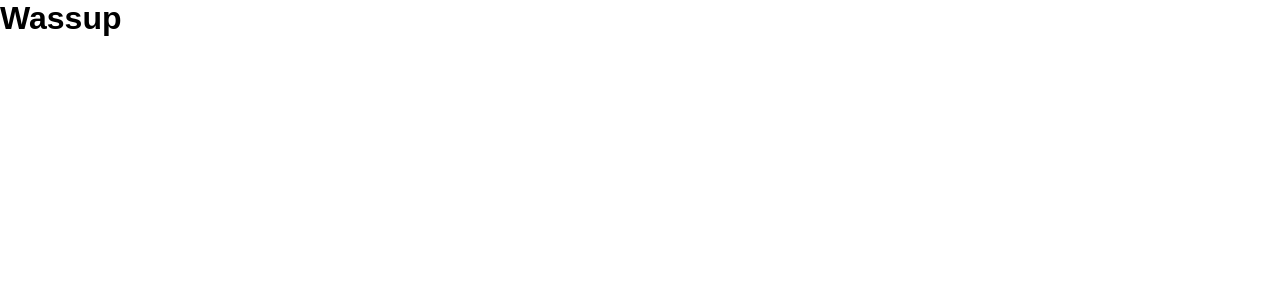
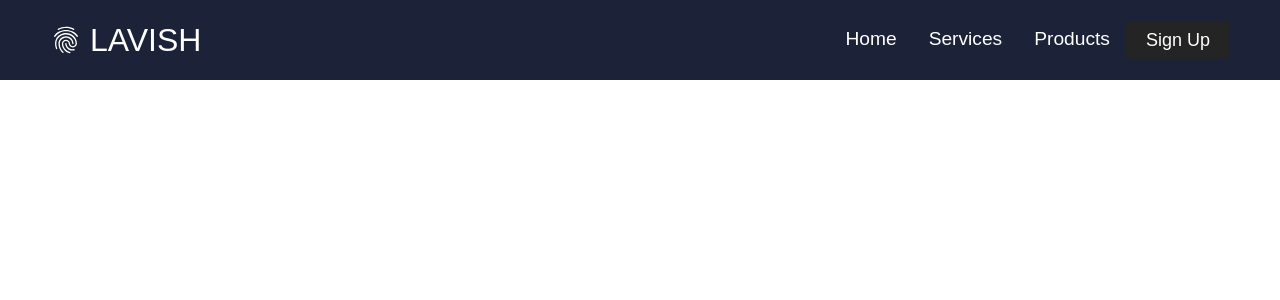
Before and after one commit to Ivan5/Lavish-website-react, a React (Create React App) app: page / in a window 1280 px wide. Shown: the top 300 px of the page. Built offline with nearby package versions, Linux system fonts and the light colour scheme.

Commit message:
Make a button component and refactor Navbar component

```diff
--- a/src/App.js
+++ b/src/App.js
@@ -1,11 +1,16 @@
 import React from "react";
+import { Route, BrowserRouter as Router, Switch } from "react-router-dom";
 import "./App.css";
+import Navbar from "./components/Navbar";
 
 function App() {
   return (
-    <div className="App">
-      <h1>Wassup</h1>
-    </div>
+    <Router>
+      <Navbar />
+      <Switch>
+        <Route path="/" />
+      </Switch>
+    </Router>
   );
 }
 
--- /dev/null
+++ b/src/components/Button.css
@@ -0,0 +1,102 @@
+:root {
+  --primary: #fff;
+}
+
+.btn {
+  padding: 8px 20px;
+  border-radius: 4px;
+  outline: none;
+  border: none;
+  cursor: pointer;
+  white-space: nowrap;
+}
+
+.btn--primary {
+  background-color: var(--primary);
+  color: #242424;
+  border: 1px solid var(--primary);
+}
+
+.btn--outline {
+  background-color: transparent;
+  color: #fff;
+  padding: 8px 20px;
+  border: 1px solid var(--primary);
+  transition: all 0.3s ease-out;
+}
+
+.btn--medium {
+  padding: 8px 20px;
+  font-size: 18px;
+}
+
+.btn--large {
+  padding: 12px 26px;
+  font-size: 20px;
+}
+
+.btn--mobile {
+  text-align: center;
+  border-radius: 4px;
+  width: 80%;
+  text-decoration: none;
+  font-size: 24px;
+  background-color: transparent;
+  color: #fff;
+  padding: 14px 20px;
+  border: 1px solid #fff;
+  transition: all 0.3s ease-out;
+}
+
+.btn--wide {
+  padding: 12px 64px;
+  font-size: 20px;
+}
+
+.btn--large:hover,
+.btn--medium:hover,
+.btn--mobile:hover {
+  transition: all 0.3s ease-out;
+  background: #fff;
+  color: #242424;
+}
+
+.btn--wide:hover {
+  color: #fff;
+  background-color: #f00946;
+  transition: all 0.2s ease-out;
+}
+
+.blue {
+  background-color: #276afb;
+  color: #fff;
+  border: none;
+}
+
+.red {
+  background-color: #f00946;
+  color: #fff;
+  border: none;
+}
+
+.primary {
+  background-color: #242424;
+  color: #fff;
+  border: none;
+}
+
+.primary:hover {
+  background-color: #fff;
+  color: #224422;
+  border: none;
+}
+
+.green {
+  background-color: #25ce4a;
+  color: #fff;
+  border: none;
+}
+
+.green:hover {
+  background-color: #242424;
+}
--- /dev/null
+++ b/src/components/Button.jsx
@@ -0,0 +1,35 @@
+import React from "react";
+import "./Button.css";
+
+const STYLES = ["btn--primary", "btn--outline"];
+
+const SIZES = ["btn--medium", "btn--large", "btn--mobile", "btn--wide"];
+
+const COLOR = ["primary", "blue", "red", "green"];
+
+export const Button = ({
+  children,
+  type,
+  onClick,
+  buttonStyle,
+  buttonSize,
+  buttonColor,
+}) => {
+  const checkButtonStyle = STYLES.includes(buttonStyle)
+    ? buttonStyle
+    : STYLES[0];
+
+  const checkButtonSize = SIZES.includes(buttonSize) ? buttonSize : SIZES[0];
+
+  const checkButtonColor = COLOR.includes(buttonColor) ? buttonColor : COLOR[0];
+
+  return (
+    <button
+      className={`btn ${checkButtonStyle} ${checkButtonSize} ${checkButtonColor}`}
+      onClick={onClick}
+      type={type}
+    >
+      {children}
+    </button>
+  );
+};
--- a/src/components/Navbar.css
+++ b/src/components/Navbar.css
@@ -0,0 +1,153 @@
+.navbar {
+  background: #1c2237;
+  height: 80px;
+  display: flex;
+  justify-content: center;
+  align-items: center;
+  font-size: 1.2rem;
+  position: sticky;
+  top: 0;
+  z-index: 999;
+}
+
+.navbar-container {
+  display: flex;
+  justify-content: space-between;
+  height: 80px;
+}
+
+.container {
+  z-index: 1;
+  width: 100%;
+  max-width: 1300px;
+  margin-right: auto;
+  margin-left: auto;
+  padding-right: 50px;
+  padding-left: 50px;
+}
+
+.navbar-logo {
+  color: #fff;
+  justify-self: start;
+  cursor: pointer;
+  text-decoration: none;
+  font-size: 2rem;
+  display: flex;
+  align-items: center;
+}
+
+.navbar-icon {
+  margin-right: 0.5rem;
+}
+
+.nav-menu {
+  display: flex;
+  align-items: center;
+  justify-content: center;
+  list-style: none;
+  text-align: center;
+  justify-content: end;
+}
+
+.nav-item {
+  height: 80px;
+  border-bottom: 2px solid transparent;
+}
+
+.nav-item:hover {
+  border-bottom: 2px solid #f00946;
+}
+
+.nav-links {
+  color: #fff;
+  display: flex;
+  align-items: center;
+  text-decoration: none;
+  padding: 0.5rem 1rem;
+  height: 100%;
+}
+
+.fa-bars {
+  color: #fff;
+}
+
+.menu-icon {
+  display: none;
+}
+
+@media screen and (max-width: 960px) {
+  .NavbarItems {
+    position: relative;
+  }
+
+  .nav-menu {
+    display: flex;
+    flex-direction: column;
+    width: 100%;
+    height: 90vh;
+    position: absolute;
+    top: 80px;
+    left: -100%;
+    opacity: 1;
+    transition: all 0.5s ease;
+  }
+
+  .nav-menu.active {
+    background: #1c2237;
+    left: 0;
+    opacity: 1;
+    transition: all 0.6s ease;
+    z-index: 1;
+  }
+
+  .nav-links {
+    text-align: center;
+    padding: 2rem;
+    width: 100%;
+    display: table;
+  }
+
+  .nav-links:hover {
+    color: #f00946;
+    transform: scale(1.2);
+    transition: all 0.3s ease;
+  }
+
+  .nav-item:hover {
+    border: none;
+  }
+
+  .nav-item {
+    width: 100%;
+  }
+
+  .navbar-logo {
+    position: absolute;
+    top: 0;
+    left: 0;
+    transform: translate(25%, 50%);
+  }
+
+  .menu-icon {
+    display: block;
+    position: absolute;
+    top: 0;
+    right: 0;
+    transform: translate(-100%, 60%);
+    font-size: 1.8rem;
+    cursor: pointer;
+  }
+
+  .fa-times {
+    color: #fff;
+    font-size: 2rem;
+  }
+
+  .nav-btn {
+    display: flex;
+    justify-content: center;
+    align-items: center;
+    width: 100%;
+    height: 120px;
+  }
+}
--- a/src/components/Navbar.jsx
+++ b/src/components/Navbar.jsx
@@ -1,14 +1,70 @@
-import React from "react";
+import React, { useState } from "react";
+import { Link } from "react-router-dom";
+import { MdFingerprint } from "react-icons/md";
+import { FaBars, FaTimes } from "react-icons/fa";
+import { Button } from "./Button";
+import "./Navbar.css";
 
 function Navbar() {
+  const [click, setClick] = useState(false);
+
+  const [button, setButton] = useState(true);
+
+  const handleClick = () => setClick(!click);
+
+  const closeMobileMenu = () => setClick(false);
+
+  const showButton = () => {
+    if (window.innerWidth <= 960) {
+      setButton(false);
+    } else {
+      setButton(true);
+    }
+  };
+
+  window.addEventListener("resize", showButton);
+
   return (
     <>
       <div className="navbar">
         <div className="navbar-container container">
           <Link to="/" className="navbar-logo">
+            <MdFingerprint className="navbar-icon"></MdFingerprint>
             LAVISH
           </Link>
-          <div className="menu-icon">{}</div>
+          <div className="menu-icon" onClick={handleClick}>
+            {click ? <FaTimes /> : <FaBars />}
+          </div>
+          <ul className={click ? "nav-menu active" : "nav-menu"}>
+            <li className="nav-item">
+              <Link to="/" className="nav-links">
+                Home
+              </Link>
+            </li>
+            <li className="nav-item">
+              <Link to="/services" className="nav-links">
+                Services
+              </Link>
+            </li>
+            <li className="nav-item">
+              <Link to="/products" className="nav-links">
+                Products
+              </Link>
+            </li>
+            <li className="nav-btn">
+              {button ? (
+                <Link to="/sign-up" className="btn-link">
+                  <Button buttonStyle="btn--outline">Sign Up</Button>
+                </Link>
+              ) : (
+                <Link to="/sign-up" className="btn-link">
+                  <Button buttonStyle="btn--outline" buttonSize="btn--mobile">
+                    Sign Up
+                  </Button>
+                </Link>
+              )}
+            </li>
+          </ul>
         </div>
       </div>
     </>
```
